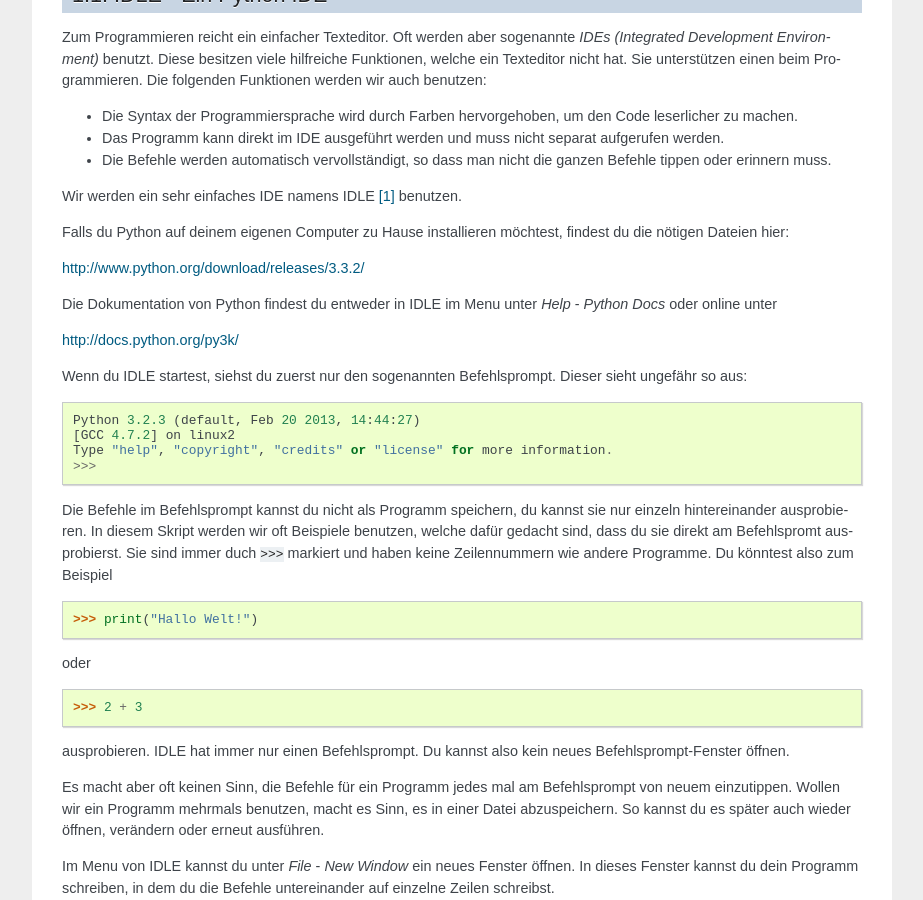
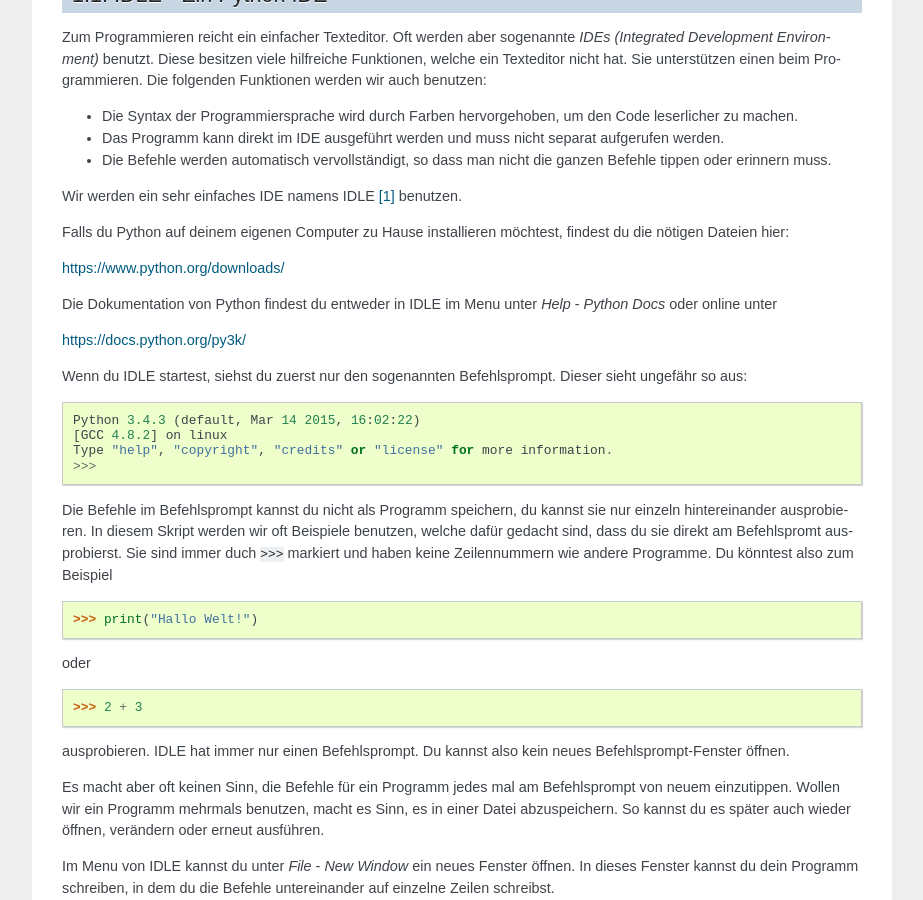
Before and after one commit to hb9hnt/pythonbuch, a Sphinx documentation site: the page built from source/einfuehrung.rst, in a window 1280 px wide and 900 px high, scrolled down 532 px. Shown: the whole window, without its empty margins (198-1121 px from the left). Built offline with Sphinx 7.4.7, drawn with Linux system fonts in a browser that asks for light colours.

Commit message:
Fixed some links

```diff
--- a/source/einfuehrung.rst
+++ b/source/einfuehrung.rst
@@ -48,18 +48,18 @@
 Falls du Python auf deinem eigenen Computer zu Hause installieren möchtest,
 findest du die nötigen Dateien hier:
 
-http://www.python.org/download/releases/3.3.2/
+https://www.python.org/downloads/
 
 Die Dokumentation von Python findest du entweder in IDLE im Menu unter
 *Help* - *Python Docs* oder online unter
 
-http://docs.python.org/py3k/
+https://docs.python.org/py3k/
 
 Wenn du IDLE startest, siehst du zuerst nur den sogenannten
 Befehlsprompt. Dieser sieht ungefähr so aus::
 
-   Python 3.2.3 (default, Feb 20 2013, 14:44:27)
-   [GCC 4.7.2] on linux2
+   Python 3.4.3 (default, Mar 14 2015, 16:02:22)
+   [GCC 4.8.2] on linux
    Type "help", "copyright", "credits" or "license" for more information.
    >>>
 
```
Also changed, not shown: source/impressum.rst (+3 -4 lines).
